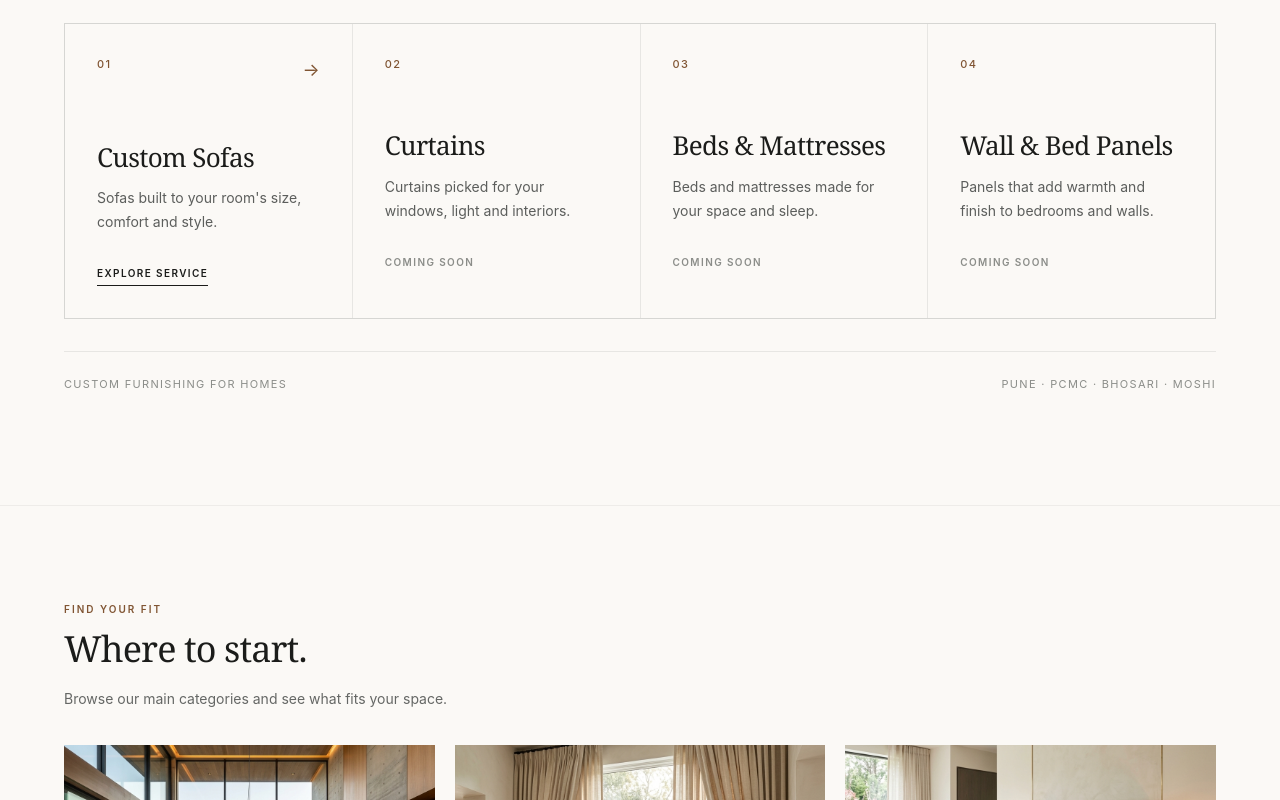
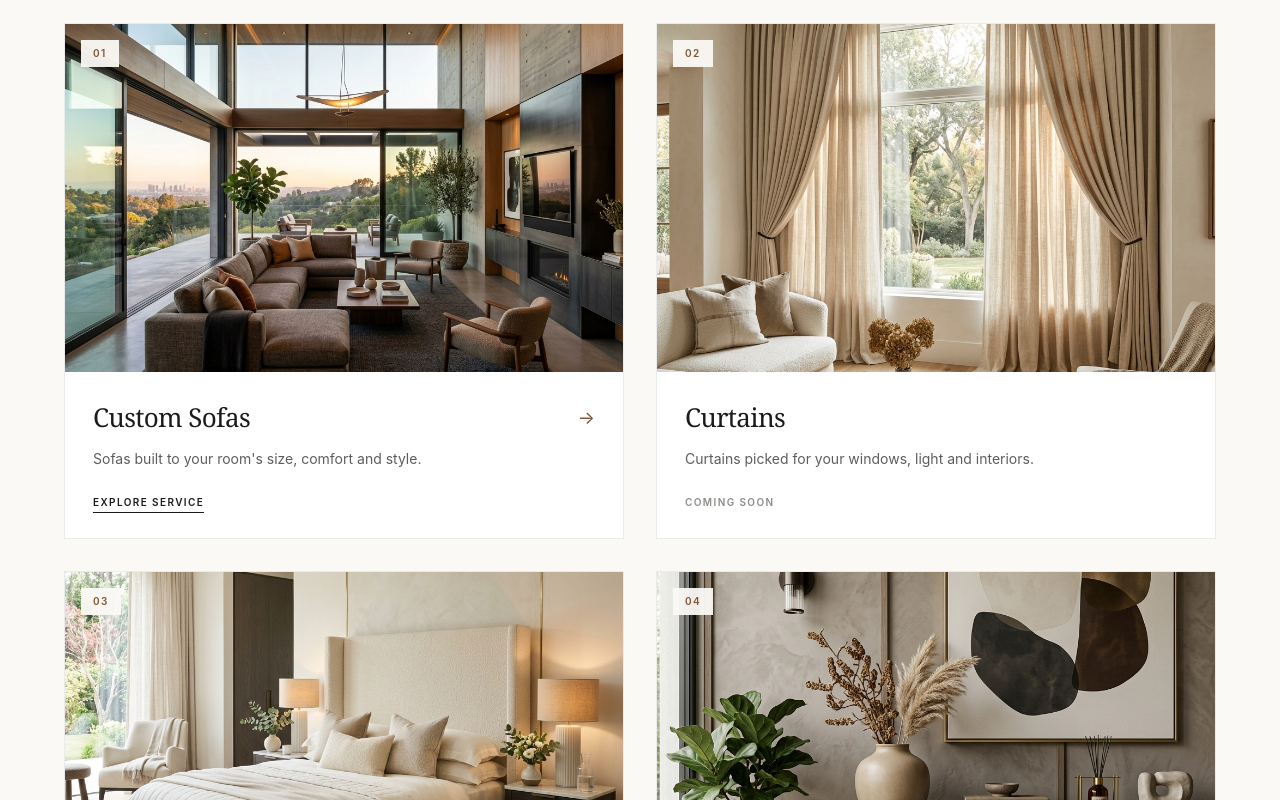
Before and after one commit to thiteswapnil1212-hue/INTERIOR-STORES-WEB, a Next.js app: page / in a window 1280 px wide. Shown: the part 1560-2360 px from the top of the page. Built offline with nearby package versions, Linux system fonts and the light colour scheme.

Commit message:
Redesign services section with photo cards

```diff
--- a/src/components/home/ServicesSection.tsx
+++ b/src/components/home/ServicesSection.tsx
@@ -1,33 +1,41 @@
 import Link from "next/link";
+import Image from "next/image";
 
 const services = [
   {
     number: "01",
     title: "Custom Sofas",
-    description:
-      "Sofas built to your room's size, comfort and style.",
+    description: "Sofas built to your room's size, comfort and style.",
     href: "/services/sofas",
+    image: "/images/sofas/sofa-hero.jpg",
+    imageAlt: "Custom-made sofa by Mauli Interior",
     available: true,
   },
   {
     number: "02",
     title: "Curtains",
-    description:
-      "Curtains picked for your windows, light and interiors.",
+    description: "Curtains picked for your windows, light and interiors.",
+    href: "/contact",
+    image: "/images/home/featured-curtains.jpg",
+    imageAlt: "Custom curtains fitted by Mauli Interior",
     available: false,
   },
   {
     number: "03",
     title: "Beds & Mattresses",
-    description:
-      "Beds and mattresses made for your space and sleep.",
+    description: "Beds and mattresses made for your space and sleep.",
+    href: "/contact",
+    image: "/images/home/featured-beds.jpg",
+    imageAlt: "Custom bed made by Mauli Interior",
     available: false,
   },
   {
     number: "04",
     title: "Wall & Bed Panels",
-    description:
-      "Panels that add warmth and finish to bedrooms and walls.",
+    description: "Panels that add warmth and finish to bedrooms and walls.",
+    href: "/contact",
+    image: "/images/home/featured-furnishing.jpg",
+    imageAlt: "Decorative wall panels by Mauli Interior",
     available: false,
   },
 ];
@@ -43,9 +51,7 @@ export default function ServicesSection() {
               What We Make
             </p>
 
-            <h2
-              className="font-serif text-4xl leading-tight tracking-tight md:text-5xl"
-            >
+            <h2 className="font-serif text-4xl leading-tight tracking-tight md:text-5xl">
               Everything your
               <br />
               home needs.
@@ -59,63 +65,73 @@ export default function ServicesSection() {
         </div>
 
         {/* Services */}
-        <div className="grid gap-px overflow-hidden border border-[#747878]/15 bg-[#747878]/15 md:grid-cols-2 lg:grid-cols-4">
+        <div className="grid gap-6 sm:grid-cols-2 lg:gap-8">
           {services.map((service) => {
-            const content = (
+            const card = (
               <>
-                <div className="flex items-start justify-between">
-                  <span className="text-[11px] font-medium tracking-[0.12em] text-[#805533]">
+                {/* Image */}
+                <div className="relative aspect-[16/10] overflow-hidden bg-[#e8e3dd]">
+                  <Image
+                    src={service.image}
+                    alt={service.imageAlt}
+                    fill
+                    sizes="(max-width: 640px) 100vw, (max-width: 1024px) 50vw, 33vw"
+                    className="object-cover transition-transform duration-700 ease-out group-hover:scale-105"
+                    loading="lazy"
+                  />
+                  <span className="absolute left-4 top-4 bg-[#fbf9f6]/95 px-3 py-1.5 text-[10px] font-semibold tracking-[0.14em] text-[#805533]">
                     {service.number}
                   </span>
+                </div>
 
+                {/* Body */}
+                <div className="p-6 md:p-7">
+                  <div className="flex items-start justify-between gap-4">
+                    <h3 className="font-serif text-2xl tracking-tight md:text-[26px]">
+                      {service.title}
+                    </h3>
                     {service.available && (
                       <span
                         aria-hidden="true"
-                      className="text-lg text-[#805533] transition-transform duration-300 group-hover:translate-x-1"
+                        className="mt-1 text-lg text-[#805533] transition-transform duration-300 group-hover:translate-x-1"
                       >
                         →
                       </span>
                     )}
                   </div>
 
-                <div className="mt-14">
-                  <h3 className="font-serif text-2xl tracking-tight md:text-[26px]">
-                    {service.title}
-                  </h3>
-
                   <p className="mt-3 text-sm leading-6 text-[#5c5e5c]">
                     {service.description}
                   </p>
-                </div>
 
-                <div className="mt-8 flex items-center gap-2 text-[10px] font-semibold uppercase tracking-[0.14em]">
+                  <div className="mt-6 text-[10px] font-semibold uppercase tracking-[0.14em]">
                     {service.available ? (
-                    <>
                       <span className="border-b border-[#1b1c1a] pb-1 transition-colors duration-200 group-hover:border-[#805533] group-hover:text-[#805533]">
                         Explore service
                       </span>
-                    </>
                     ) : (
                       <span className="text-[#8b8d89]">Coming soon</span>
                     )}
                   </div>
+                </div>
               </>
             );
+
+            const className =
+              "group block overflow-hidden border border-[#747878]/15 bg-white transition-all duration-300 hover:-translate-y-1 hover:shadow-[0_18px_40px_-18px_rgba(27,28,26,0.25)] focus:outline-none focus-visible:ring-2 focus-visible:ring-[#805533] focus-visible:ring-offset-4 motion-reduce:transition-none motion-reduce:hover:translate-y-0";
 
             return service.href ? (
               <Link
                 key={service.title}
                 href={service.href}
-                className="group min-h-[280px] bg-[#fbf9f6] p-7 transition-colors duration-300 hover:bg-[#f2eee8] focus:outline-none focus:ring-2 focus:ring-inset focus:ring-[#805533] md:p-8"
+                className={className}
+                aria-label={`${service.title} — ${service.available ? "explore service" : "enquire"}`}
               >
-                {content}
+                {card}
               </Link>
             ) : (
-              <div
-                key={service.title}
-                className="group min-h-[280px] bg-[#fbf9f6] p-7 md:p-8"
-              >
-                {content}
+              <div key={service.title} className={className}>
+                {card}
               </div>
             );
           })}
```
Lines whose indentation alone changed are shown as unchanged.
